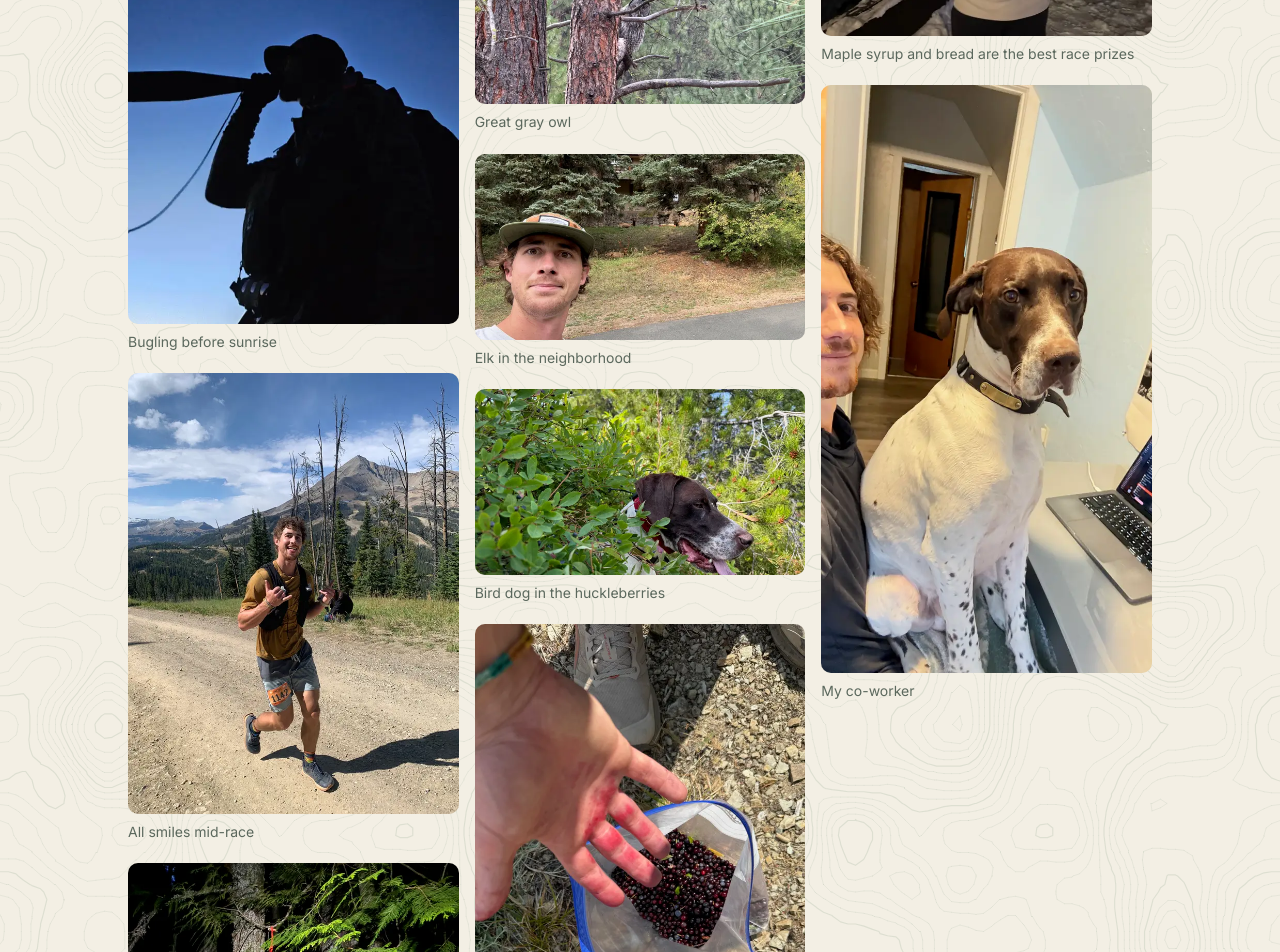
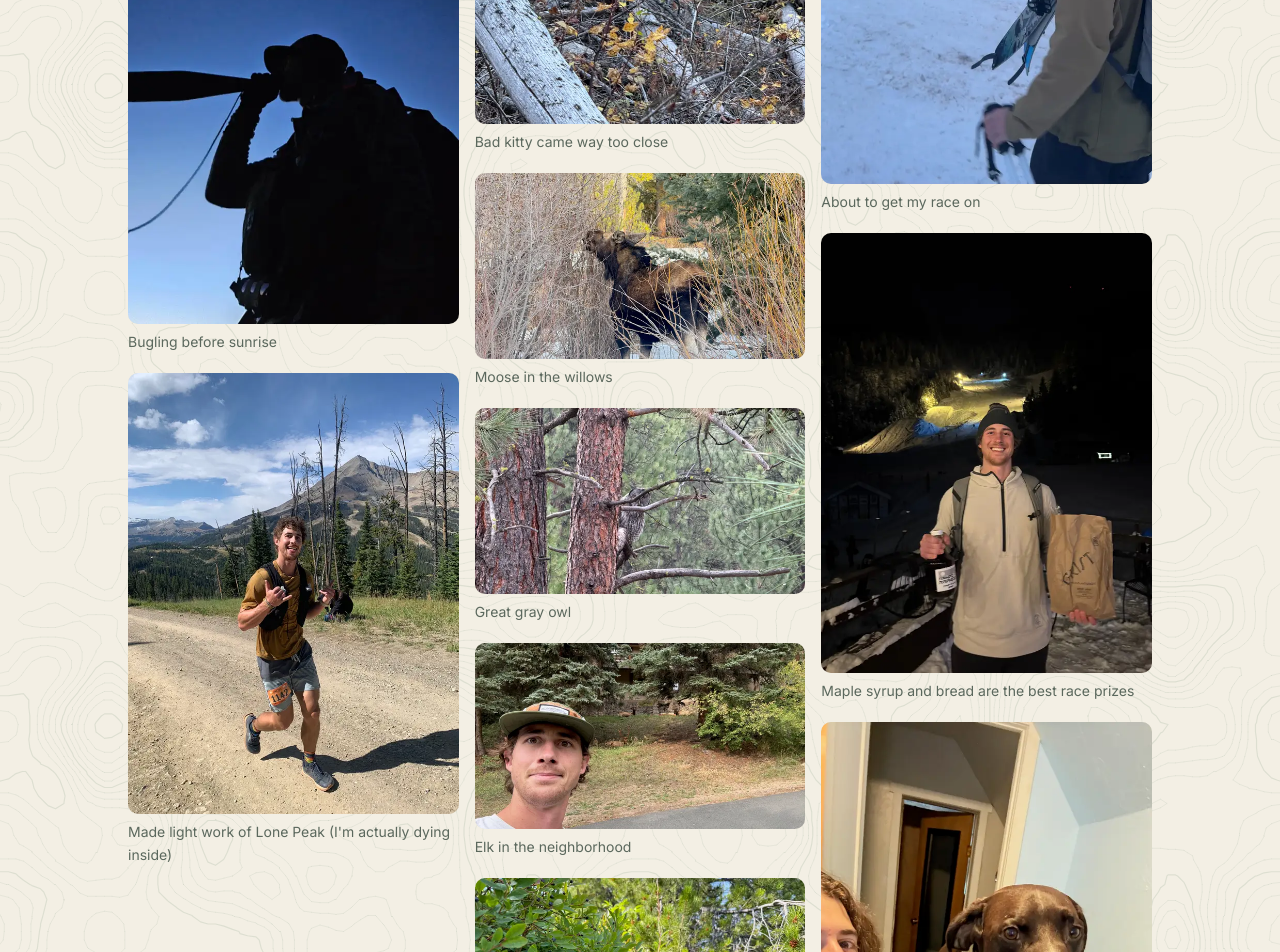
Before and after one commit to cadelaney3/chris-delaney, a React (Vite) app in the folder web/: page /gallery in a window 1280 px wide. Shown: the part 1940-2892 px from the top of the page. Built offline with nearby package versions, Linux system fonts and the light colour scheme; no server answers.

Commit message:
Update two gallery captions
Co-Authored-By: Claude Opus 5.5 <noreply@anthropic.com>

```diff
--- a/web/src/gallery.ts
+++ b/web/src/gallery.ts
@@ -17,11 +17,11 @@ const entries: Photo[] = [
   { slug: '1000002471', featured: true, caption: 'Finishing the Crazy Mountain 100', alt: 'Chris smiling under the Crazy Mountain 100 finish banner, holding a finisher buckle in a grassy field' },
   { slug: '4931145433163682413', featured: true, caption: 'Catching air in fresh snow', alt: 'Snowboarder mid-air off a rocky outcrop on a snowy, foggy slope' },
   { slug: 'img-1063', featured: true, caption: 'Bugling before sunrise', alt: 'Silhouette of a hunter blowing an elk bugle against a deep blue pre-dawn sky with a bright planet' },
-  { slug: 'img-2927', caption: 'All smiles mid-race', alt: 'Chris running a dirt road in a race bib, throwing a shaka, with a rocky peak behind' },
+  { slug: 'img-2927', caption: "Made light work of Lone Peak (I'm actually dying inside)", alt: 'Chris running a dirt road in a race bib, throwing a shaka, with Lone Peak behind' },
   { slug: 'img-0465', caption: 'Night miles', alt: 'Trail runner with a headlamp and running vest climbing a steep forest trail at night beside a rope line' },
   { slug: 'img-1603', caption: 'Sunrise from the trail', alt: 'Red and orange sunrise over layered forested mountains, seen from a trail through the pines' },
   { slug: 'img-0705', caption: 'Backcountry tour after a big storm', alt: 'Chris on skis with poles raised, grinning in deep snow among heavily snow-covered firs' },
-  { slug: 'img-1612', caption: 'Mountain lion', alt: 'A mountain lion half-hidden behind downed logs on a forested hillside with yellow autumn leaves' },
+  { slug: 'img-1612', caption: 'Bad kitty came way too close', alt: 'A mountain lion half-hidden behind downed logs on a forested hillside with yellow autumn leaves' },
   { slug: 'img-1220', caption: 'Moose in the willows', alt: 'A young moose browsing on bare willow branches in late winter' },
   { slug: 'img-1438', caption: 'Great gray owl', alt: 'A great gray owl perched between ponderosa pine trunks' },
   { slug: 'img-1413', caption: 'Elk in the neighborhood', alt: 'Selfie of Chris in a cap with elk grazing among the trees behind him' },
```
